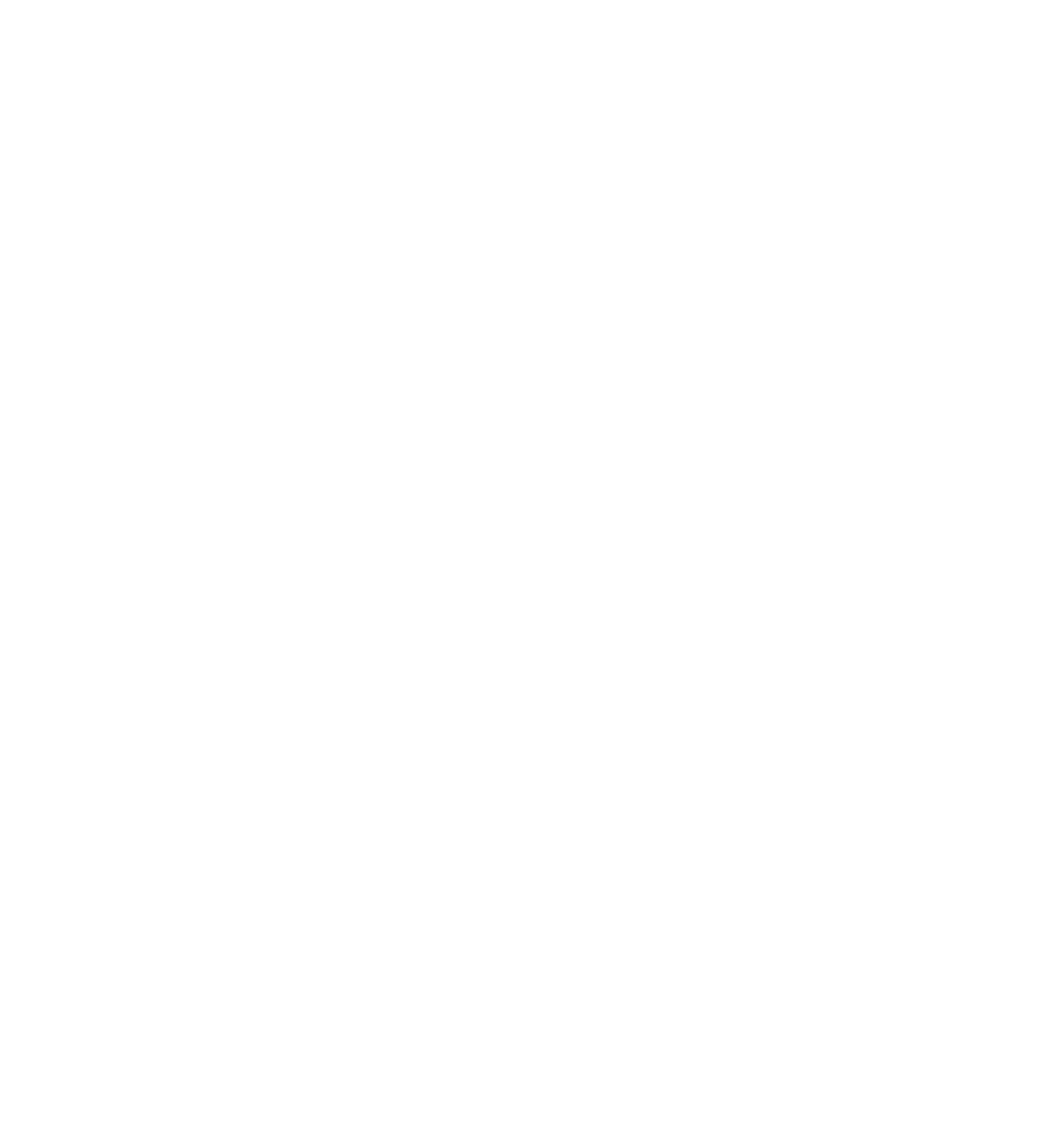
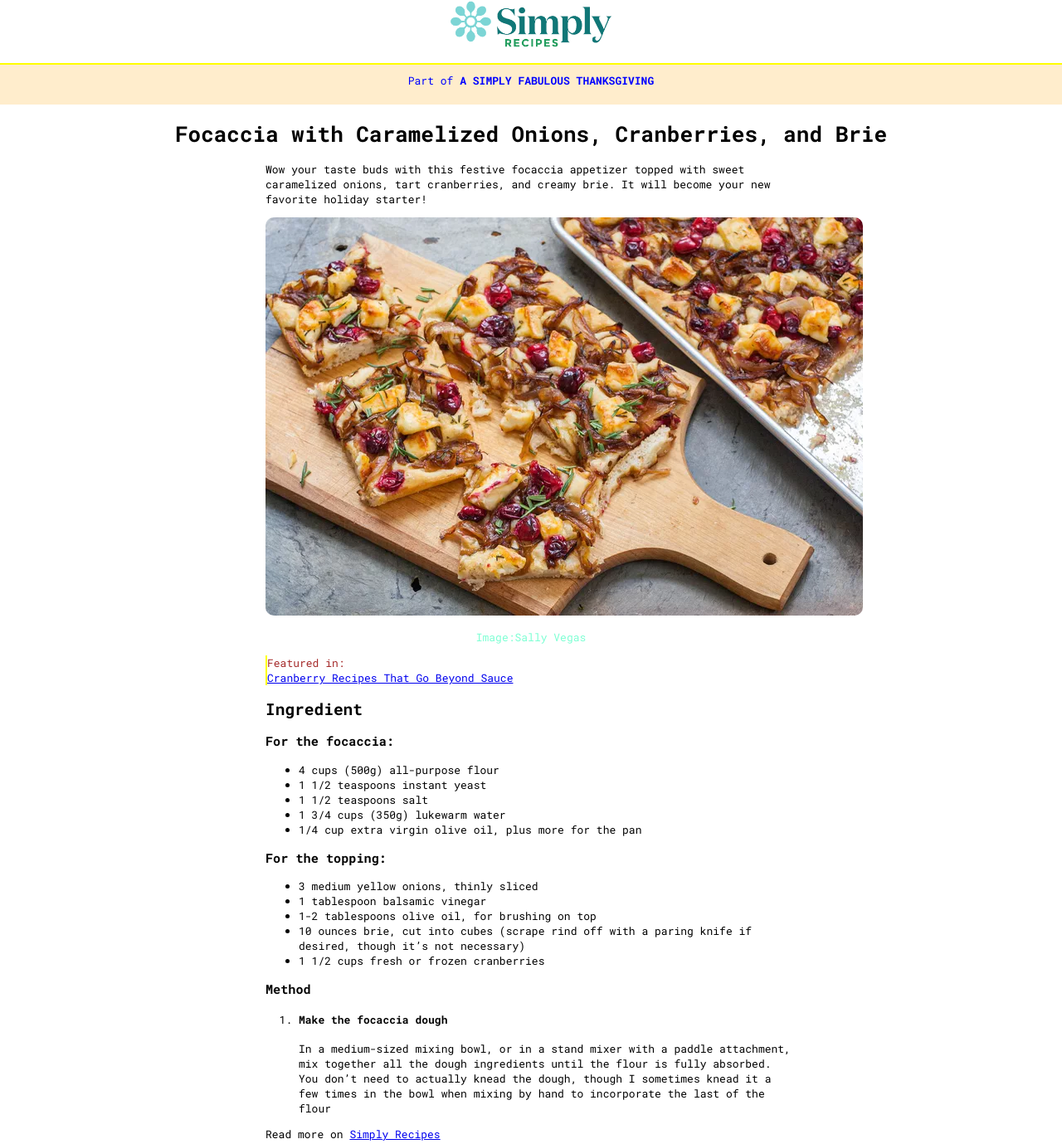
Before and after one commit to CriPe91/u1w1d3, a plain HTML site: page index.html in a window 1280 px wide. Shown: the whole page at 83% size. Before the commit the page ends 800 px from the top, so only its background shows below. Drawn offline with Linux system fonts and the light colour scheme.

Commit message:
u1w1d3css

```diff
--- a/index.html
+++ b/index.html
@@ -1,9 +1,81 @@
 <!DOCTYPE html>
-<html lang="en">
+<html lang="it">
   <head>
     <meta charset="UTF-8" />
     <meta name="viewport" content="width=device-width, initial-scale=1.0" />
-    <title>Document</title>
+    <link rel="stylesheet" href="./style.css" />
+    <title>Focaccia with Caramelized Onions, Cranberries, and Brie</title>
   </head>
-  <body></body>
+
+  <body>
+    <header>
+      <img src="./assets/logo.png" alt="Logo" />
+
+      <p>Part of <strong>A SIMPLY FABULOUS THANKSGIVING</strong></p>
+
+      <h1>Focaccia with Caramelized Onions, Cranberries, and Brie</h1>
+    </header>
+
+    <main>
+      <p>
+        Wow your taste buds with this festive focaccia appetizer topped with sweet caramelized onions, tart cranberries, and creamy brie. It will become your
+        new favorite holiday starter!
+      </p>
+
+      <img src="./assets/focaccia.png" alt="Immagine focaccia" />
+
+      <div>
+        <p class="image">Image:Sally Vegas</p>
+      </div>
+
+      <div>
+        <p id="red-text">
+          Featured in:<br />
+
+          <a href="Cranberry...">Cranberry Recipes That Go Beyond Sauce</a>
+        </p>
+      </div>
+
+      <h2>Ingredient</h2>
+
+      <div>
+        <h3>For the focaccia:</h3>
+
+        <ul>
+          <li>4 cups (500g) all-purpose flour</li>
+          <li>1 1/2 teaspoons instant yeast</li>
+          <li>1 1/2 teaspoons salt</li>
+          <li>1 3/4 cups (350g) lukewarm water</li>
+          <li>1/4 cup extra virgin olive oil, plus more for the pan</li>
+        </ul>
+
+        <h3>For the topping:</h3>
+
+        <ul>
+          <li>3 medium yellow onions, thinly sliced</li>
+          <li>1 tablespoon balsamic vinegar</li>
+          <li>1-2 tablespoons olive oil, for brushing on top</li>
+          <li>10 ounces brie, cut into cubes (scrape rind off with a paring knife if desired, though it’s not necessary)</li>
+          <li>1 1/2 cups fresh or frozen cranberries</li>
+        </ul>
+      </div>
+
+      <h3>Method</h3>
+
+      <ol>
+        <li>
+          <h4>Make the focaccia dough</h4>
+          <p>
+            In a medium-sized mixing bowl, or in a stand mixer with a paddle attachment, mix together all the dough ingredients until the flour is fully
+            absorbed. You don’t need to actually knead the dough, though I sometimes knead it a few times in the bowl when mixing by hand to incorporate the
+            last of the flour
+          </p>
+        </li>
+      </ol>
+    </main>
+
+    <footer>
+      <p>Read more on <a href="Simply recipes">Simply Recipes</a></p>
+    </footer>
+  </body>
 </html>
--- /dev/null
+++ b/style.css
@@ -0,0 +1,45 @@
+@import url("https://fonts.googleapis.com/css2?family=Roboto+Mono:ital,wght@0,100..700;1,100..700&display=swap");
+
+body {
+  font-size: small;
+  margin: 0;
+  font-family: "Roboto mono";
+}
+header {
+  width: 100%;
+  margin: auto;
+  text-align: center;
+}
+main {
+  width: 50%;
+  margin: auto;
+}
+footer {
+  width: 50%;
+  margin: auto;
+}
+
+header img {
+  width: 15em;
+}
+header p {
+  padding-top: 10px;
+  padding-bottom: 20px;
+  background-color: rgba(255, 165, 0, 20%);
+  border-top: 2px solid yellow;
+  color: blue;
+}
+
+.image {
+  color: aquamarine;
+  text-align: center;
+}
+
+#red-text {
+  color: brown;
+  border-left: 2px solid yellow;
+}
+
+main img {
+  border-radius: 10px;
+}
```
Also changed, not shown: assets/focaccia.png (added), assets/logo.png (added).
